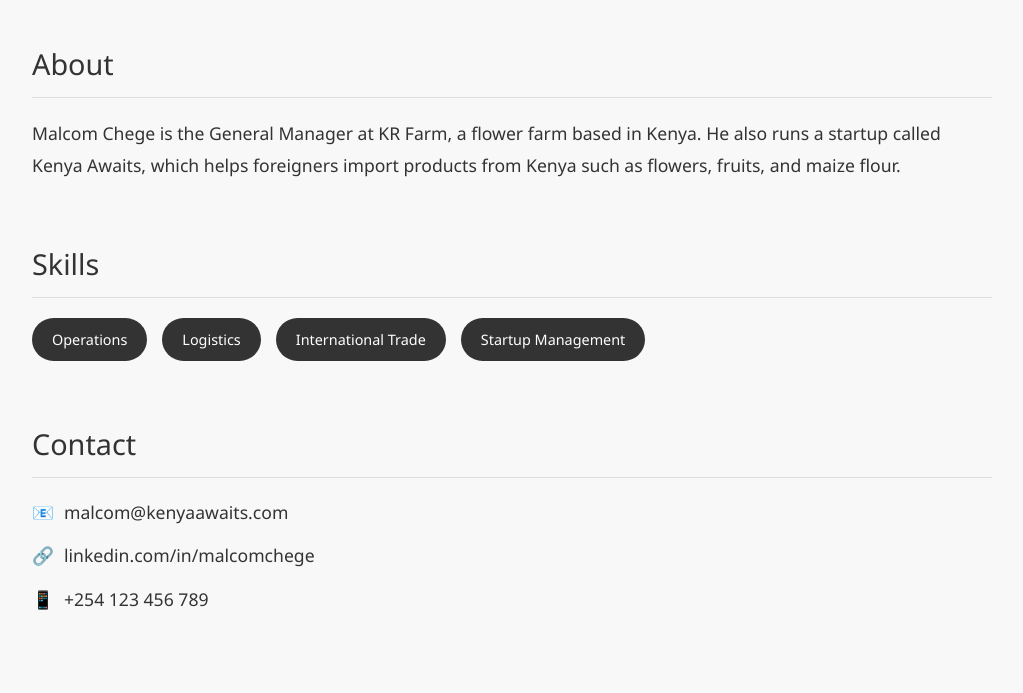
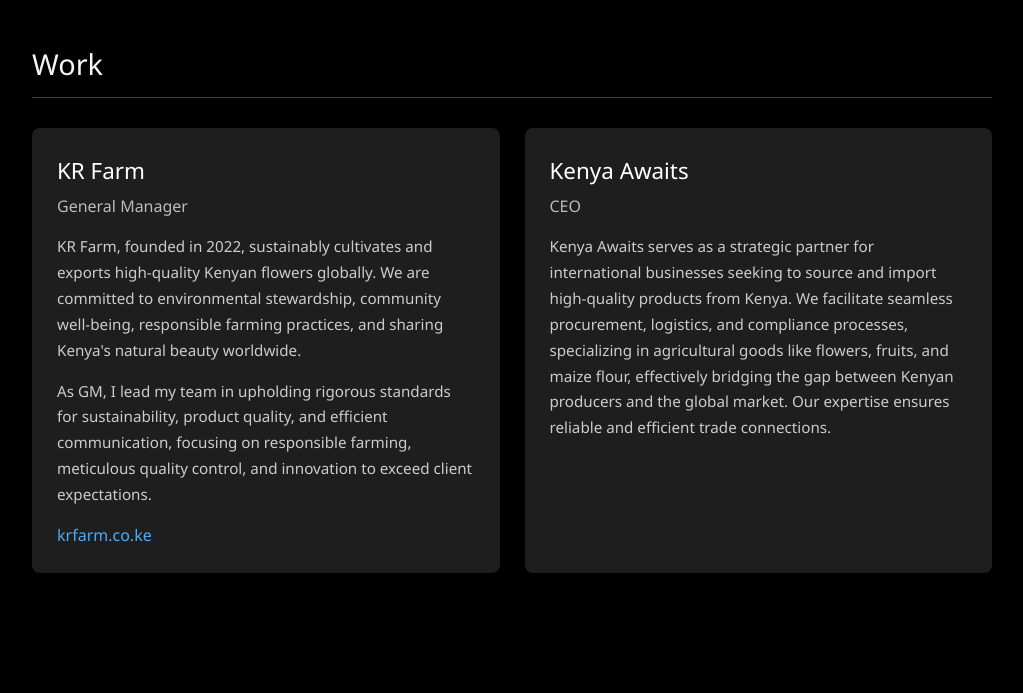
Before and after one commit to Malcomchege/Malcomchege.github.io, a plain HTML site: page index.html in a window 1280 px wide. Shown: the part 186-879 px from the top of the page, without its empty margins (128-1151 px from the left). After the commit the page ends 839 px from the top, so only its background shows below. Drawn offline with Linux system fonts and the light colour scheme.

Commit message:
Refactor portfolio webpage styles and structure; enhance intro animation and add work section

```diff
--- a/index.html
+++ b/index.html
@@ -14,11 +14,11 @@
         }
 
         body {
-            background-color: #f8f8f8;
-            color: #333;
+            background-color: #000000; /* Completely black background */
+            color: #e0e0e0; /* Light text */
             line-height: 1.6;
             min-height: 100vh;
-            overflow-x: hidden;
+            overflow-x: hidden; /* Keep this */
         }
 
         /* Intro Animation */
@@ -28,35 +28,39 @@
             left: 0;
             width: 100%;
             height: 100%;
-            background-color: transparent;
-            display: flex;
+            background-color: #000; /* Ensure overlay background is black */
+            display: flex; /* Re-add flex for panels */
             z-index: 100;
+            overflow: hidden; /* Keep hidden */
         }
 
         .panel {
             flex: 1;
             height: 100%;
-            display: flex;
-            align-items: center;
-            justify-content: center;
             overflow: hidden;
-            transition: transform 1.2s ease-in-out;
-            background-color: #000;
+            transition: transform 1.2s ease-in-out; /* Only transition transform */
+            background-color: #000; /* Keep panels black */
+            position: relative; /* Needed for border positioning */
+            display: flex; /* Add flex to align content */
+            align-items: center; /* Vertically center content */
         }
 
         .left-panel {
-            justify-content: flex-end;
+            border-right: 1px solid white; /* Keep border */
+            justify-content: flex-end; /* Align content (name) to the right */
         }
 
         .right-panel {
-            justify-content: flex-start;
+            border-left: 1px solid white; /* Keep border */
+            justify-content: flex-start; /* Align content (name) to the left */
         }
 
         .panel-content {
             color: white;
             font-size: 3rem;
             font-weight: 200;
-            padding: 0 20px;
+            padding: 0 20px; /* Add padding */
+            white-space: nowrap; /* Prevent name wrapping */
         }
 
         .slide-left {
@@ -73,6 +77,8 @@
             margin: 0 auto;
             padding: 20px;
             opacity: 1; /* Content visible from start */
+            position: relative; /* Ensure content is potentially layerable if needed */
+            z-index: 1; /* Below intro overlay */
         }
 
         header {
@@ -84,6 +90,7 @@
             font-size: 3rem;
             font-weight: 300;
             margin-bottom: 10px;
+            color: #ffffff; /* Brighter white for main heading */
         }
 
         section {
@@ -93,60 +100,75 @@
         h2 {
             font-size: 1.8rem;
             font-weight: 400;
-            margin-bottom: 20px;
+            margin-bottom: 30px; /* Increased margin */
             padding-bottom: 10px;
-            border-bottom: 1px solid #ddd;
+            border-bottom: 1px solid #444; /* Darker border */
+            color: #f5f5f5; /* Slightly off-white */
         }
 
-        .bio {
-            font-size: 1.1rem;
-            line-height: 1.8;
+        /* Work Section Styles */
+        .work-container {
+            display: grid;
+            grid-template-columns: repeat(auto-fit, minmax(300px, 1fr)); /* Responsive grid */
+            gap: 25px;
         }
 
-        .skills-container {
-            display: flex;
-            flex-wrap: wrap;
-            gap: 15px;
+        .work-card {
+            background-color: #1e1e1e; /* Slightly lighter dark shade for cards */
+            padding: 25px;
+            border-radius: 8px;
+            box-shadow: 0 4px 8px rgba(0, 0, 0, 0.2);
+            transition: transform 0.3s ease, box-shadow 0.3s ease;
         }
 
-        .skill {
-            background-color: #333;
-            color: white;
-            padding: 10px 20px;
-            border-radius: 25px;
-            font-size: 0.9rem;
+        .work-card:hover {
+            transform: translateY(-5px);
+            box-shadow: 0 6px 12px rgba(0, 0, 0, 0.3);
         }
 
-        .contact-info {
-            display: flex;
-            flex-direction: column;
-            gap: 15px;
+        .work-card h3 { /* Company Name */
+            font-size: 1.4rem;
+            font-weight: 500;
+            margin-bottom: 5px;
+            color: #ffffff;
         }
 
-        .contact-item {
-            display: flex;
-            align-items: center;
-            gap: 10px;
-            font-size: 1.1rem;
+        .work-card h4 { /* Position */
+            font-size: 1rem;
+            font-weight: 300;
+            color: #bbbbbb;
+            margin-bottom: 15px;
+        }
+
+        .work-card p {
+            font-size: 0.95rem;
+            line-height: 1.7;
+            margin-bottom: 15px;
+            color: #cccccc;
+        }
+
+        .work-card a {
+            color: #4dabf7; /* Link color */
+            text-decoration: none;
+            font-weight: 500;
+        }
+
+        .work-card a:hover {
+            text-decoration: underline;
         }
 
         /* Mobile Responsiveness */
         @media (max-width: 768px) {
             .panel-content {
-                font-size: 2rem;
+                font-size: 2rem; /* Adjust name size */
             }
 
             h1 {
                 font-size: 2.2rem;
             }
 
-            .skills-container {
-                flex-direction: column;
-                gap: 10px;
-            }
-
-            .skill {
-                text-align: center;
+            .work-container {
+                 grid-template-columns: 1fr; /* Stack cards on smaller screens */
             }
         }
     </style>
@@ -155,10 +177,10 @@
     <!-- Intro Animation -->
     <div class="intro-overlay">
         <div class="panel left-panel">
-            <div class="panel-content">Malcom</div>
+            <div class="panel-content">Malcom</div> <!-- Name part in left panel -->
         </div>
         <div class="panel right-panel">
-            <div class="panel-content">Chege</div>
+            <div class="panel-content">Chege</div> <!-- Name part in right panel -->
         </div>
     </div>
 
@@ -169,41 +191,34 @@
         </header>
 
         <section>
-            <h2>About</h2>
-            <p class="bio">
-                Malcom Chege is the General Manager at KR Farm, a flower farm based in Kenya.
-                He also runs a startup called Kenya Awaits, which helps foreigners import products
-                from Kenya such as flowers, fruits, and maize flour.
-            </p>
-        </section>
+            <h2>Work</h2>
+            <div class="work-container">
+                <div class="work-card">
+                    <h3>KR Farm</h3>
+                    <h4>General Manager</h4>
+                    <p>
+                        KR Farm, founded in 2022, sustainably cultivates and exports high-quality Kenyan flowers globally. We are committed to environmental stewardship, community well-being, responsible farming practices, and sharing Kenya's natural beauty worldwide.
+                    </p>
+                    <p>
+                        As GM, I lead my team in upholding rigorous standards for sustainability, product quality, and efficient communication, focusing on responsible farming, meticulous quality control, and innovation to exceed client expectations.
+                    </p>
+                    <a href="https://krfarm.co.ke" target="_blank" rel="noopener noreferrer">krfarm.co.ke</a>
+                </div>
 
-        <section>
-            <h2>Skills</h2>
-            <div class="skills-container">
-                <div class="skill">Operations</div>
-                <div class="skill">Logistics</div>
-                <div class="skill">International Trade</div>
-                <div class="skill">Startup Management</div>
+                <div class="work-card">
+                    <h3>Kenya Awaits</h3>
+                    <h4>CEO</h4>
+                    <p>
+                        Kenya Awaits serves as a strategic partner for international businesses seeking to source and import high-quality products from Kenya. We facilitate seamless procurement, logistics, and compliance processes, specializing in agricultural goods like flowers, fruits, and maize flour, effectively bridging the gap between Kenyan producers and the global market. Our expertise ensures reliable and efficient trade connections.
+                    </p>
+                    <!-- Add link if available -->
+                    <!-- <a href="#" target="_blank" rel="noopener noreferrer">Website (if applicable)</a> -->
+                </div>
             </div>
         </section>
 
-        <section>
-            <h2>Contact</h2>
-            <div class="contact-info">
-                <div class="contact-item">
-                    <span class="icon">📧</span>
-                    <span>malcom@kenyaawaits.com</span>
-                </div>
-                <div class="contact-item">
-                    <span class="icon">🔗</span>
-                    <span>linkedin.com/in/malcomchege</span>
-                </div>
-                <div class="contact-item">
-                    <span class="icon">📱</span>
-                    <span>+254 123 456 789</span>
-                </div>
-            </div>
-        </section>
+        <!-- Removed About, Skills, and Contact sections -->
+
     </div>
 
     <script>
@@ -211,17 +226,28 @@
         document.addEventListener('DOMContentLoaded', () => {
             const leftPanel = document.querySelector('.left-panel');
             const rightPanel = document.querySelector('.right-panel');
+            const introOverlay = document.querySelector('.intro-overlay');
 
-            // Start animation after 2.5 seconds
+            // Ensure elements exist before proceeding
+            if (!leftPanel || !rightPanel || !introOverlay) {
+                console.error("Intro animation elements not found!");
+                if (introOverlay) introOverlay.style.display = 'none';
+                return;
+            }
+
+            // Start animation sequence after the desired delay (e.g., 0.8 seconds)
             setTimeout(() => {
+                // 1. Slide panels apart
                 leftPanel.classList.add('slide-left');
                 rightPanel.classList.add('slide-right');
 
-                // Optionally remove the overlay from DOM when animation completes
+                // 2. Hide the overlay after the slide animation completes (1.2s)
                 setTimeout(() => {
-                    document.querySelector('.intro-overlay').style.display = 'none';
-                }, 2200);
-            }, 1000);
+                    introOverlay.style.display = 'none';
+                }, 1200); // Match panel transition duration
+
+            }, 800); // Wait 0.8 seconds before starting the slide
+
         });
     </script>
 </body>
```
